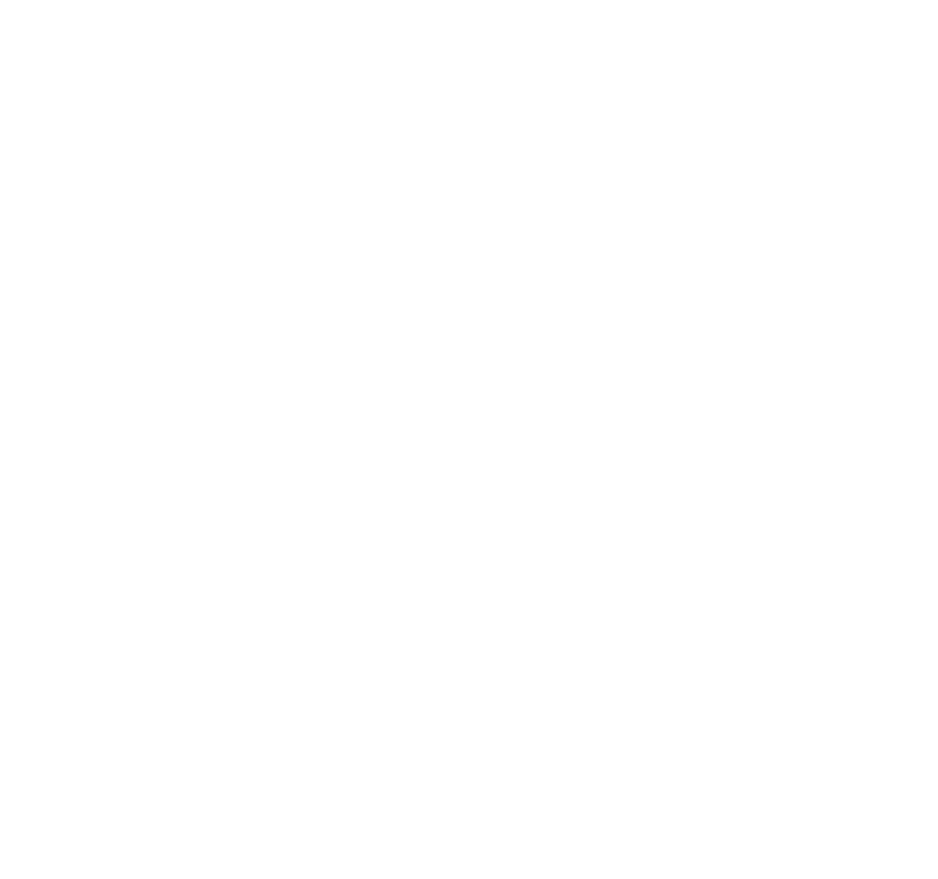
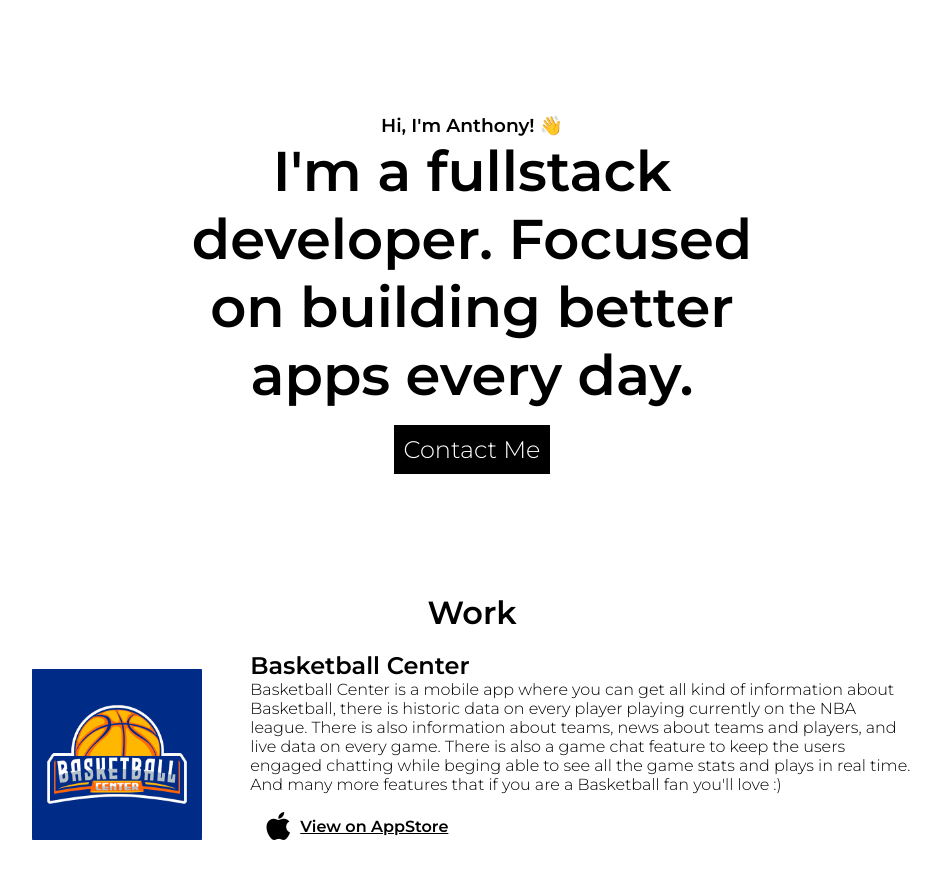
Before and after one commit to anthony-fdez/developer-website, a React (Create React App) app: page / in a window 1280 px wide. Shown: the part 137-1016 px from the top of the page, without its empty margins (168-1106 px from the left). Before the commit the page ends 800 px from the top, so only its background shows below. Built offline with nearby package versions, Linux system fonts and the light colour scheme.

Commit message:
Added basketball center to the work page

```diff
--- a/public/index.html
+++ b/public/index.html
@@ -13,8 +13,15 @@
     <link rel="preconnect" href="https://fonts.googleapis.com" />
     <link rel="preconnect" href="https://fonts.gstatic.com" crossorigin />
     <link
-      href="https://fonts.googleapis.com/css2?family=Montserrat:wght@300&display=swap"
+      href="https://fonts.googleapis.com/css2?family=Montserrat:wght@300;600&display=swap"
       rel="stylesheet"
+    />
+    <link
+      rel="stylesheet"
+      href="https://cdnjs.cloudflare.com/ajax/libs/font-awesome/6.0.0-beta3/css/all.min.css"
+      integrity="sha512-Fo3rlrZj/k7ujTnHg4CGR2D7kSs0v4LLanw2qksYuRlEzO+tcaEPQogQ0KaoGN26/zrn20ImR1DfuLWnOo7aBA=="
+      crossorigin="anonymous"
+      referrerpolicy="no-referrer"
     />
     <!--
       manifest.json provides metadata used when your web app is installed on a
--- a/src/App.css
+++ b/src/App.css
@@ -4,3 +4,51 @@
   padding-left: 200px;
   padding-right: 200px;
 }
+h1,
+h2,
+h3,
+h4,
+h5,
+p,
+a {
+  margin: 0;
+}
+.about-jumbo {
+  display: flex;
+  flex-direction: column;
+  justify-content: center;
+  align-items: center;
+  padding: 100px;
+}
+.about-jumbo h3 {
+  font-weight: bold;
+}
+.about-jumbo h1 {
+  max-width: 50vw;
+  text-align: center;
+  font-size: 3.5rem;
+  margin-top: 0;
+}
+.main-button {
+  border: none;
+  padding: 10px;
+  background-color: black;
+  color: white;
+  font-size: 1.5rem;
+  transition: 200ms;
+  cursor: pointer;
+  text-decoration: none;
+  margin-top: 1rem;
+}
+.main-button:hover {
+  transition: 200ms;
+  transform: translateY(-5px);
+}
+.main-button:focus {
+  background-color: gray;
+  transition: 200ms;
+}
+.work-title {
+  font-size: 2rem;
+  text-align: center;
+}
--- a/src/App.js
+++ b/src/App.js
@@ -2,6 +2,7 @@
 
 // Components
 import Header from "./components/header/header";
+import Work from "./components/work/work";
 
 function App() {
   return (
@@ -9,6 +10,27 @@
       <header className="App-header">
         <Header />
       </header>
+      <main>
+        <div className="about-jumbo">
+          <h3>Hi, I'm Anthony! 👋</h3>
+          <h1>
+            I'm a fullstack developer. Focused on building better apps every
+            day.
+          </h1>
+          <p></p>
+          <a
+            target="_blank"
+            href="mailto:anthonyfdez23@gmail.com"
+            className="main-button"
+            rel="noreferrer"
+          >
+            Contact Me
+          </a>
+        </div>
+        <br></br>
+        <h2 className="work-title">Work</h2>
+        <Work />
+      </main>
     </div>
   );
 }
--- a/src/components/header/header.css
+++ b/src/components/header/header.css
@@ -1,6 +1,7 @@
 .header-container {
   display: flex;
   justify-content: space-between;
+  align-items: center;
 }
 .navigation-list {
   display: flex;
@@ -18,5 +19,5 @@
 }
 .header-title {
   font-weight: bold;
-  font-size: 22px;
+  font-size: 1.5rem;
 }
--- /dev/null
+++ b/src/components/work/work.css
@@ -0,0 +1,49 @@
+.project-container {
+  display: flex;
+}
+.project-image-container {
+  width: 20%;
+  border-radius: 20px;
+  overflow: hidden;
+  flex-direction: column;
+  justify-content: center;
+  align-items: center;
+}
+.project-image {
+  width: 100%;
+  height: 100%;
+  object-fit: contain;
+}
+.project-info-container {
+  width: calc(80% - 20px);
+  margin-left: 3rem;
+  display: flex;
+  flex-direction: column;
+  justify-content: center;
+}
+.technologies-used {
+  display: flex;
+  flex-wrap: wrap;
+}
+.technologies-used li {
+  margin-right: 2rem;
+}
+
+.appstore-link-container {
+  display: flex;
+  align-items: center;
+}
+.appstore-link-container {
+  display: flex;
+  align-items: center;
+}
+.appstore-link-container {
+  display: flex;
+  align-items: center;
+  margin: 1rem;
+}
+.appstore-link-container a {
+  margin-left: 10px;
+  color: black;
+  font-weight: bold;
+}
--- /dev/null
+++ b/src/components/work/work.js
@@ -0,0 +1,85 @@
+import React from "react";
+import "./work.css";
+
+const Work = () => {
+  return (
+    <div>
+      <br></br>
+      <div className="project-container">
+        <div className="project-image-container">
+          <img
+            className="project-image"
+            alt="Basketball Center Logo"
+            src="./BBALL_CENTER.png"
+          />
+        </div>
+        <div className="project-info-container">
+          <h2>Basketball Center</h2>
+          <p>
+            Basketball Center is a mobile app where you can get all kind of
+            information about Basketball, there is historic data on every player
+            playing currently on the NBA league. There is also information about
+            teams, news about teams and players, and live data on every game.
+            There is also a game chat feature to keep the users engaged chatting
+            while beging able to see all the game stats and plays in real time.
+            And many more features that if you are a Basketball fan you'll love
+            :)
+          </p>
+          {/* <div>
+            <h3>Technologies Used:</h3>
+            <ul className="technologies-used">
+              <li>
+                <a
+                  target="_blank"
+                  href="https://reactnative.dev/"
+                  rel="noreferrer"
+                >
+                  React Native
+                </a>{" "}
+                (App Itself)
+              </li>
+              <li>
+                {" "}
+                <a
+                  target="_blank"
+                  href="https://nodejs.org/en/"
+                  rel="noreferrer"
+                >
+                  NodeJs
+                </a>{" "}
+                (server)
+              </li>
+              <li>
+                <a target="_blank" href="https://socket.io/" rel="noreferrer">
+                  Socket.io
+                </a>
+              </li>
+              <li>
+                <a
+                  target="_blank"
+                  href="https://www.mongodb.com/"
+                  rel="noreferrer"
+                >
+                  MongoDb
+                </a>{" "}
+                (database)
+              </li>
+            </ul>
+          </div> */}
+          <div className="appstore-link-container">
+            <i className="fab fa-apple fa-2x"></i>
+            <a
+              target="_blank"
+              href="https://apps.apple.com/us/app/basketball-center/id1588423237"
+              rel="noreferrer"
+            >
+              View on AppStore
+            </a>
+          </div>
+        </div>
+      </div>
+    </div>
+  );
+};
+
+export default Work;
```
Also changed, not shown: public/BBALL_CENTER.png (added).
